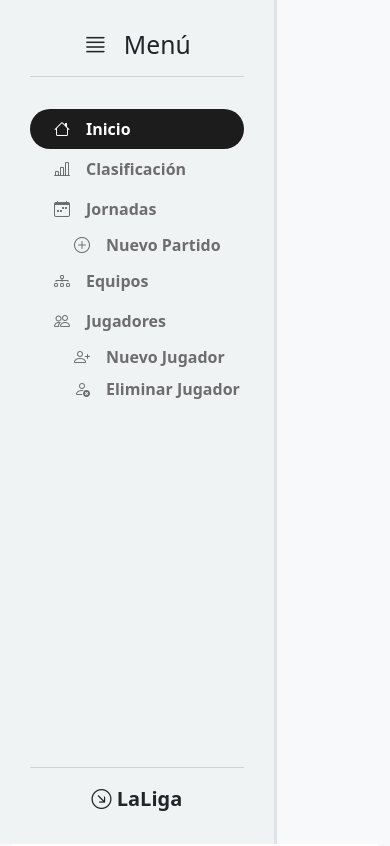
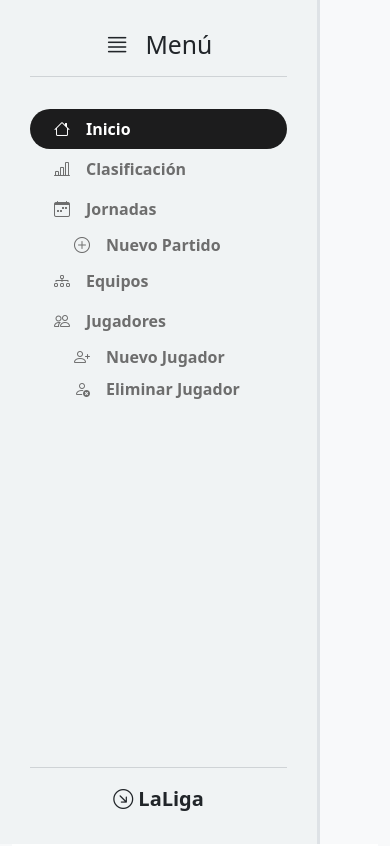
Before and after one commit to rubentxogg/final-vue, a Vue app in the folder project-vue/: page /jugadores/eliminarjugador in a window 390 px wide. Shown: the top 846 px of the page. Built offline with nearby package versions, Linux system fonts and the light colour scheme.

Commit message:
[MOD] Menú lateral -> cambio de width fixed

```diff
--- a/project-vue/src/components/MenuLateral.vue
+++ b/project-vue/src/components/MenuLateral.vue
@@ -1,6 +1,6 @@
 <template>
   <aside class="meu-lateral">
-    <nav class="d-flex flex-column justify-content-start col-xxl-2 col-lg-3 col-md-4 col-sm-5 border-end border-3">
+    <nav class="d-flex flex-column justify-content-start border-end border-3">
       <h2 class="text-dark text-center mb-3">
         <i class="bi bi-justify me-3"></i>Menú
         <hr class="text-muted" />
@@ -68,6 +68,7 @@ aside {
 nav {
   padding: 30px;
   height: 100%;
+  width: 20rem;
   position: fixed;
   background-color: #f0f3f4;
 }
```
